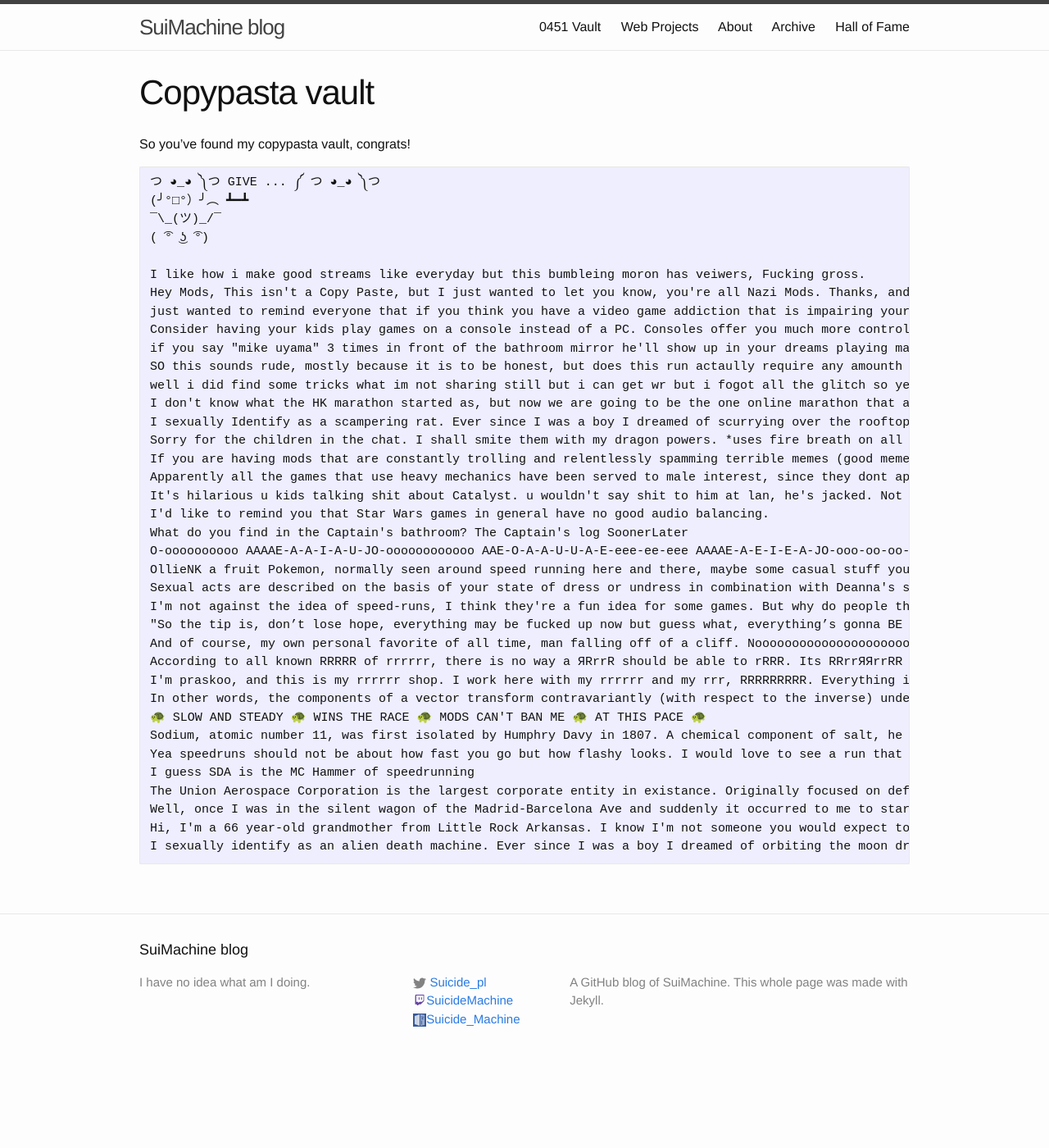
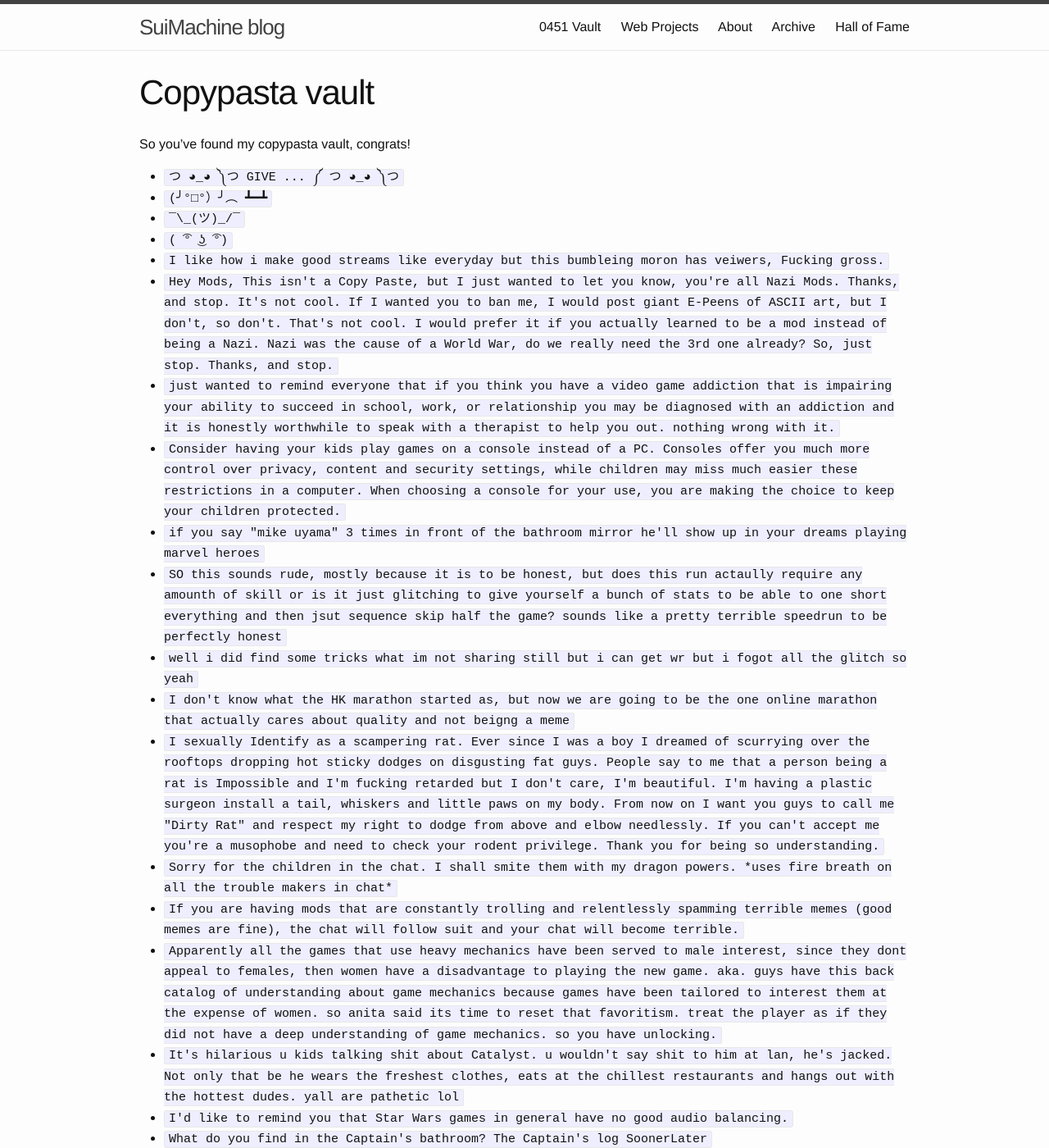
Before and after one commit to SuiMachine/SuiMachine.github.io, a Jekyll site: the page built from copy_pasta.md, in a window 1280 px wide and 1400 px high. Shown: the whole window at 82% size. Built offline with Jekyll 4.4.1, drawn with Linux system fonts in a browser that asks for light colours; some of the changed text lies outside the part shown.

Commit message:
Easier to read

````diff
--- a/copy_pasta.md
+++ b/copy_pasta.md
@@ -4,45 +4,41 @@ title: Copypasta vault
 menu: none
 permalink: /copypasta/
 ---
-
 So you've found my copypasta vault, congrats!
 
-```
-つ ◕_◕ ༽つ GIVE ... ༼ つ ◕_◕ ༽つ
-(╯°□°）╯︵ ┻━┻
-¯\_(ツ)_/¯
-( ͡° ͜ʖ ͡°)
-
-I like how i make good streams like everyday but this bumbleing moron has veiwers, Fucking gross.
-Hey Mods, This isn't a Copy Paste, but I just wanted to let you know, you're all Nazi Mods. Thanks, and stop. It's not cool. If I wanted you to ban me, I would post giant E-Peens of ASCII art, but I don't, so don't. That's not cool. I would prefer it if you actually learned to be a mod instead of being a Nazi. Nazi was the cause of a World War, do we really need the 3rd one already? So, just stop. Thanks, and stop.
-just wanted to remind everyone that if you think you have a video game addiction that is impairing your ability to succeed in school, work, or relationship you may be diagnosed with an addiction and it is honestly worthwhile to speak with a therapist to help you out. nothing wrong with it.
-Consider having your kids play games on a console instead of a PC. Consoles offer you much more control over privacy, content and security settings, while children may miss much easier these restrictions in a computer. When choosing a console for your use, you are making the choice to keep your children protected.
-if you say "mike uyama" 3 times in front of the bathroom mirror he'll show up in your dreams playing marvel heroes
-SO this sounds rude, mostly because it is to be honest, but does this run actaully require any amounth of skill or is it just glitching to give yourself a bunch of stats to be able to one short everything and then jsut sequence skip half the game? sounds like a pretty terrible speedrun to be perfectly honest
-well i did find some tricks what im not sharing still but i can get wr but i fogot all the glitch so yeah
-I don't know what the HK marathon started as, but now we are going to be the one online marathon that actually cares about quality and not beigng a meme
-I sexually Identify as a scampering rat. Ever since I was a boy I dreamed of scurrying over the rooftops dropping hot sticky dodges on disgusting fat guys. People say to me that a person being a rat is Impossible and I'm fucking retarded but I don't care, I'm beautiful. I'm having a plastic surgeon install a tail, whiskers and little paws on my body. From now on I want you guys to call me "Dirty Rat" and respect my right to dodge from above and elbow needlessly. If you can't accept me you're a musophobe and need to check your rodent privilege. Thank you for being so understanding.
-Sorry for the children in the chat. I shall smite them with my dragon powers. *uses fire breath on all the trouble makers in chat*
-If you are having mods that are constantly trolling and relentlessly spamming terrible memes (good memes are fine), the chat will follow suit and your chat will become terrible.
-Apparently all the games that use heavy mechanics have been served to male interest, since they dont appeal to females, then women have a disadvantage to playing the new game. aka. guys have this back catalog of understanding about game mechanics because games have been tailored to interest them at the expense of women. so anita said its time to reset that favoritism. treat the player as if they did not have a deep understanding of game mechanics. so you have unlocking.
-It's hilarious u kids talking shit about Catalyst. u wouldn't say shit to him at lan, he's jacked. Not only that be he wears the freshest clothes, eats at the chillest restaurants and hangs out with the hottest dudes. yall are pathetic lol
-I'd like to remind you that Star Wars games in general have no good audio balancing.
-What do you find in the Captain's bathroom? The Captain's log SoonerLater
-O-oooooooooo AAAAE-A-A-I-A-U-JO-oooooooooooo AAE-O-A-A-U-U-A-E-eee-ee-eee AAAAE-A-E-I-E-A-JO-ooo-oo-oo-oo EEEEO-A-AAA-AAAAA
-OllieNK a fruit Pokemon, normally seen around speed running here and there, maybe some casual stuff you never know with him. If Tampered with he gets flustered and will attack at will!
-Sexual acts are described on the basis of your state of dress or undress in combination with Deanna's state of dress or undress. This is then applied to her current position (standing, on all fours, etc.).
-I'm not against the idea of speed-runs, I think they're a fun idea for some games. But why do people think that any exploit that gets you somewhere faster makes a speedrun legal? "Oh look I finished Half Life 2 in 10 minutes I AM THE KING!" ... um, no, you just used some exploit to get to the end really fast. That's not skillful.
-"So the tip is, don’t lose hope, everything may be fucked up now but guess what, everything’s gonna BE FUCKING FINE NO ITS NOT GOD DAMMIT FUCK LIFE IS AWFUL YOU’RE ALL GONNA DIE AT THE END OF IT ITS FUCKING TERRIBLE YOU MIGHT AS WELL JUST KILL YOURSELF NOW FUCK" - arctc
-And of course, my own personal favorite of all time, man falling off of a cliff. Nooooooooooooooooooooooooo....... puf!
-According to all known RRRRR of rrrrrr, there is no way a ЯRrrR should be able to rRRR. Its RRrrЯЯrrRR are too rRRRRr to get its fat little RrrRrrR off the rrrrRrr. The RRrrr, of course, rRrRЯRRs anyway because rRrRrR don't care what humans think is ЯЯRЯЯЯЯ.
-I'm praskoo, and this is my rrrrrr shop. I work here with my rrrrrr and my rrr, RRRRRRRRR. Everything in here has a rrrrrrrrrr and a rrrrrrrrrrr. One thing I've rrrrrrrrr after 21 yearrrrr rrrr r rrr rr u nerrrrrrrw WHATRRRR is RRRRRRRRRRRRR tRRRRrRRough TRRhARRT doRRRRRRRRRRR
-In other words, the components of a vector transform contravariantly (with respect to the inverse) under a change of basis by the nonsingular matrix A. The contravariance of the components is notationally designated by placing the indices in the upper position.
-🐢 SLOW AND STEADY 🐢 WINS THE RACE 🐢 MODS CAN'T BAN ME 🐢 AT THIS PACE 🐢
-Sodium, atomic number 11, was first isolated by Humphry Davy in 1807. A chemical component of salt, he named it Na in honor of the saltiest region on earth, North America.
-Yea speedruns should not be about how fast you go but how flashy looks. I would love to see a run that is nothing but "swag strats" and "sick moves" without them speedrunning is dull and boring and as a viewer if I am bored I will not watch and without me your sport would be dead.
-I guess SDA is the MC Hammer of speedrunning
-The Union Aerospace Corporation is the largest corporate entity in existance. Originally focused on defence contracts new ventures have expanded into Biological Research, Space Exploration and other scientific endeavours. With unlimited funds and the ability to engage in research outside moral and legal obligations, the UAC controls the most advanced technology ever conceived.
-Well, once I was in the silent wagon of the Madrid-Barcelona Ave and suddenly it occurred to me to start giving palms, short, pum, bam, that Pam, Pum, Pum, Pam Pam Pam, and gradually joined the people, I'm vegan , until at the end the whole wagon was clapping and a gentleman who had in seat 4b was ripped with a song, Take that takes you to give Candela, and even the stewardess of Renfe began to dance in the corridor. That's the kind of thing that unites us as people.
-Hi, I'm a 66 year-old grandmother from Little Rock Arkansas. I know I'm not someone you would expect to be into speedrunning streams but I am addicted! I started watching Cooking Mama streams in late 2012 but I almost always watch GTA2 and Indiana Jones now. Little Claude is just so cute in his black outfit! I've even got a few ladies from the knitting circle to make a Twitch account! Anyways, thanks for the stream and keep it up!
-I sexually identify as an alien death machine. Ever since I was a boy I dreamed of orbiting the moon dropping ontological breakdown on disgusting humans. People say to me that a person being a Lovecraftian alien weapon is impossible and I'm fucking retarded but I don't care, I'm beautiful. I'm having a plastic surgeon install multiple eyes, and umbilical cord and cilia on my body. From now on I want you guys to call me "DATA EXPUNGED" and respect my right to kill from orbit and kill needlessly.
-```
+* ``つ ◕_◕ ༽つ GIVE ... ༼ つ ◕_◕ ༽つ``
+* ``(╯°□°）╯︵ ┻━┻``
+* ``¯\_(ツ)_/¯``
+* ``( ͡° ͜ʖ ͡°)``
+* ``I like how i make good streams like everyday but this bumbleing moron has veiwers, Fucking gross.``
+* ``Hey Mods, This isn't a Copy Paste, but I just wanted to let you know, you're all Nazi Mods. Thanks, and stop. It's not cool. If I wanted you to ban me, I would post giant E-Peens of ASCII art, but I don't, so don't. That's not cool. I would prefer it if you actually learned to be a mod instead of being a Nazi. Nazi was the cause of a World War, do we really need the 3rd one already? So, just stop. Thanks, and stop.``
+* ``just wanted to remind everyone that if you think you have a video game addiction that is impairing your ability to succeed in school, work, or relationship you may be diagnosed with an addiction and it is honestly worthwhile to speak with a therapist to help you out. nothing wrong with it.``
+* ``Consider having your kids play games on a console instead of a PC. Consoles offer you much more control over privacy, content and security settings, while children may miss much easier these restrictions in a computer. When choosing a console for your use, you are making the choice to keep your children protected.``
+* ``if you say "mike uyama" 3 times in front of the bathroom mirror he'll show up in your dreams playing marvel heroes``
+* ``SO this sounds rude, mostly because it is to be honest, but does this run actaully require any amounth of skill or is it just glitching to give yourself a bunch of stats to be able to one short everything and then jsut sequence skip half the game? sounds like a pretty terrible speedrun to be perfectly honest``
+* ``well i did find some tricks what im not sharing still but i can get wr but i fogot all the glitch so yeah``
+* ``I don't know what the HK marathon started as, but now we are going to be the one online marathon that actually cares about quality and not beigng a meme``
+* ``I sexually Identify as a scampering rat. Ever since I was a boy I dreamed of scurrying over the rooftops dropping hot sticky dodges on disgusting fat guys. People say to me that a person being a rat is Impossible and I'm fucking retarded but I don't care, I'm beautiful. I'm having a plastic surgeon install a tail, whiskers and little paws on my body. From now on I want you guys to call me "Dirty Rat" and respect my right to dodge from above and elbow needlessly. If you can't accept me you're a musophobe and need to check your rodent privilege. Thank you for being so understanding.``
+* ``Sorry for the children in the chat. I shall smite them with my dragon powers. *uses fire breath on all the trouble makers in chat*``
+* ``If you are having mods that are constantly trolling and relentlessly spamming terrible memes (good memes are fine), the chat will follow suit and your chat will become terrible.``
+* ``Apparently all the games that use heavy mechanics have been served to male interest, since they dont appeal to females, then women have a disadvantage to playing the new game. aka. guys have this back catalog of understanding about game mechanics because games have been tailored to interest them at the expense of women. so anita said its time to reset that favoritism. treat the player as if they did not have a deep understanding of game mechanics. so you have unlocking.``
+* ``It's hilarious u kids talking shit about Catalyst. u wouldn't say shit to him at lan, he's jacked. Not only that be he wears the freshest clothes, eats at the chillest restaurants and hangs out with the hottest dudes. yall are pathetic lol``
+* ``I'd like to remind you that Star Wars games in general have no good audio balancing.``
+* ``What do you find in the Captain's bathroom? The Captain's log SoonerLater``
+* ``O-oooooooooo AAAAE-A-A-I-A-U-JO-oooooooooooo AAE-O-A-A-U-U-A-E-eee-ee-eee AAAAE-A-E-I-E-A-JO-ooo-oo-oo-oo EEEEO-A-AAA-AAAAA``
+* ``OllieNK a fruit Pokemon, normally seen around speed running here and there, maybe some casual stuff you never know with him. If Tampered with he gets flustered and will attack at will!``
+* ``Sexual acts are described on the basis of your state of dress or undress in combination with Deanna's state of dress or undress. This is then applied to her current position (standing, on all fours, etc.).``
+* ``I'm not against the idea of speed-runs, I think they're a fun idea for some games. But why do people think that any exploit that gets you somewhere faster makes a speedrun legal? "Oh look I finished Half Life 2 in 10 minutes I AM THE KING!" ... um, no, you just used some exploit to get to the end really fast. That's not skillful.``
+* ``"So the tip is, don’t lose hope, everything may be fucked up now but guess what, everything’s gonna BE FUCKING FINE NO ITS NOT GOD DAMMIT FUCK LIFE IS AWFUL YOU’RE ALL GONNA DIE AT THE END OF IT ITS FUCKING TERRIBLE YOU MIGHT AS WELL JUST KILL YOURSELF NOW FUCK" - arctc``
+* ``And of course, my own personal favorite of all time, man falling off of a cliff. Nooooooooooooooooooooooooo....... puf!``
+* ``According to all known RRRRR of rrrrrr, there is no way a ЯRrrR should be able to rRRR. Its RRrrЯЯrrRR are too rRRRRr to get its fat little RrrRrrR off the rrrrRrr. The RRrrr, of course, rRrRЯRRs anyway because rRrRrR don't care what humans think is ЯЯRЯЯЯЯ.``
+* ``I'm praskoo, and this is my rrrrrr shop. I work here with my rrrrrr and my rrr, RRRRRRRRR. Everything in here has a rrrrrrrrrr and a rrrrrrrrrrr. One thing I've rrrrrrrrr after 21 yearrrrr rrrr r rrr rr u nerrrrrrrw WHATRRRR is RRRRRRRRRRRRR tRRRRrRRough TRRhARRT doRRRRRRRRRRR``
+* ``In other words, the components of a vector transform contravariantly (with respect to the inverse) under a change of basis by the nonsingular matrix A. The contravariance of the components is notationally designated by placing the indices in the upper position.``
+* ``🐢 SLOW AND STEADY 🐢 WINS THE RACE 🐢 MODS CAN'T BAN ME 🐢 AT THIS PACE 🐢``
+* ``Sodium, atomic number 11, was first isolated by Humphry Davy in 1807. A chemical component of salt, he named it Na in honor of the saltiest region on earth, North America.``
+* ``Yea speedruns should not be about how fast you go but how flashy looks. I would love to see a run that is nothing but "swag strats" and "sick moves" without them speedrunning is dull and boring and as a viewer if I am bored I will not watch and without me your sport would be dead.``
+* ``I guess SDA is the MC Hammer of speedrunning``
+* ``The Union Aerospace Corporation is the largest corporate entity in existance. Originally focused on defence contracts new ventures have expanded into Biological Research, Space Exploration and other scientific endeavours. With unlimited funds and the ability to engage in research outside moral and legal obligations, the UAC controls the most advanced technology ever conceived.``
+* ``Well, once I was in the silent wagon of the Madrid-Barcelona Ave and suddenly it occurred to me to start giving palms, short, pum, bam, that Pam, Pum, Pum, Pam Pam Pam, and gradually joined the people, I'm vegan , until at the end the whole wagon was clapping and a gentleman who had in seat 4b was ripped with a song, Take that takes you to give Candela, and even the stewardess of Renfe began to dance in the corridor. That's the kind of thing that unites us as people.``
+* ``Hi, I'm a 66 year-old grandmother from Little Rock Arkansas. I know I'm not someone you would expect to be into speedrunning streams but I am addicted! I started watching Cooking Mama streams in late 2012 but I almost always watch GTA2 and Indiana Jones now. Little Claude is just so cute in his black outfit! I've even got a few ladies from the knitting circle to make a Twitch account! Anyways, thanks for the stream and keep it up!``
+* ``I sexually identify as an alien death machine. Ever since I was a boy I dreamed of orbiting the moon dropping ontological breakdown on disgusting humans. People say to me that a person being a Lovecraftian alien weapon is impossible and I'm fucking retarded but I don't care, I'm beautiful. I'm having a plastic surgeon install multiple eyes, and umbilical cord and cilia on my body. From now on I want you guys to call me "DATA EXPUNGED" and respect my right to kill from orbit and kill needlessly.``
````
